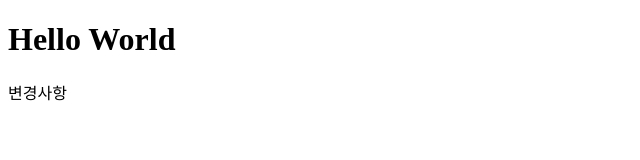
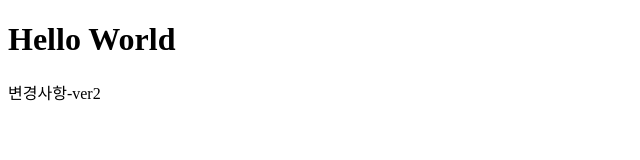
Before and after one commit to jungmin801/test0921, a plain HTML site: page index.html in a window 1280 px wide. Shown: the full height of the page, 0-640 px from the left. Drawn offline with Linux system fonts and the light colour scheme.

Commit message:
변경사항 ver2로 변경

```diff
--- a/index.html
+++ b/index.html
@@ -9,6 +9,6 @@
 </head>
 <body>
     <h1>Hello World</h1>
-    <p>변경사항</p>
+    <p>변경사항-ver2</p>
 </body>
 </html>
```
